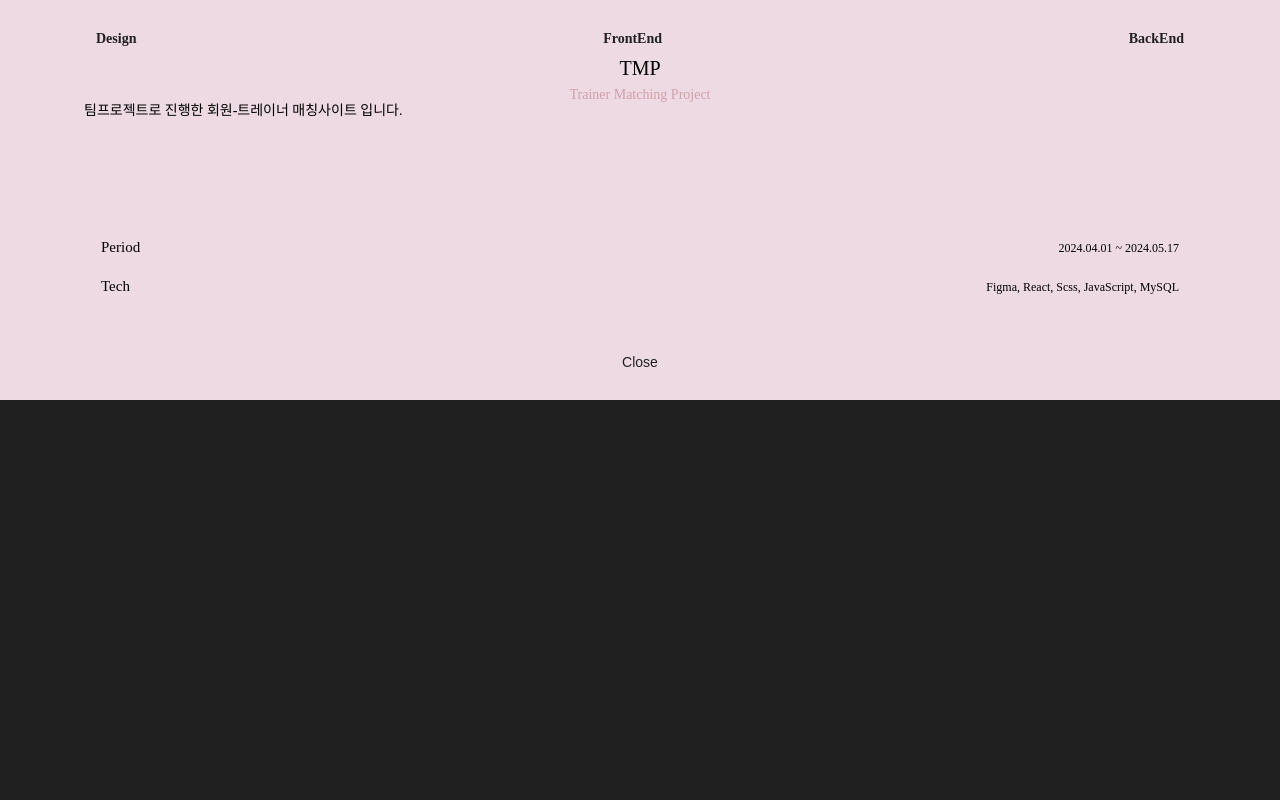
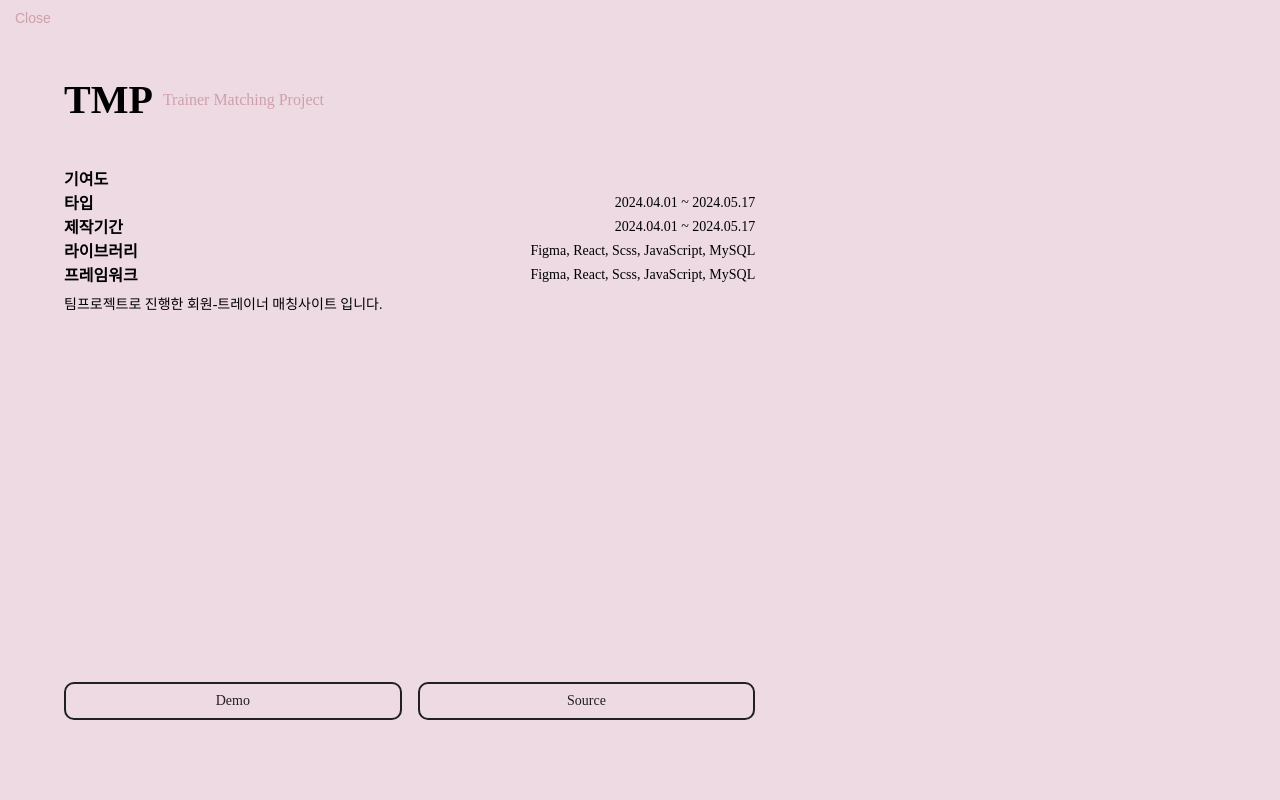
Before and after one commit to gaebonglee/frontend_portfolio, a React (Create React App) app: page / in a window 1280 px wide. Both pictures are taken after a click on the element 247 px from the left and 780 px from the top of the page. Shown: the top 800 px of the page. Built offline with nearby package versions, Linux system fonts and the light colour scheme.

Commit message:
detail 레이아웃 잡는 중..

```diff
--- a/src/components/projects/ProjectDetail.tsx
+++ b/src/components/projects/ProjectDetail.tsx
@@ -1,5 +1,6 @@
-import { ProjectType, projects } from "data/Project";
+import { ProjectType } from "data/Project";
 import "../../styles/components/projects/ProjectsDetail.scss";
+import { useState } from "react";
 
 interface ProjectDetailProps {
   project: ProjectType;
@@ -10,45 +11,62 @@ export default function ProjectDetail({
   project,
   onClose,
 }: ProjectDetailProps) {
+  const [isClosing, setIsClosing] = useState(false);
+
+  const handleClose = () => {
+    setIsClosing(true);
+    setTimeout(() => {
+      onClose();
+    }, 500);
+  };
+
   return (
-    <section className="section--projects-detail-Home">
+    <section className="section--project-detail-Home">
       <div className="padding-global is-full-height">
-        <div className="project-wrap-content--info">
-          <div className="myWork-wrap">
-            <div className={`myWork ${project.design ? "true" : "false"}`}>
-              <a>Design</a>
-            </div>
-            <div className={`myWork ${project.frontEnd ? "true" : "false"}`}>
-              <a>FrontEnd</a>
-            </div>
-            <div className={`myWork ${project.backEnd ? "true" : "false"}`}>
-              <a>BackEnd</a>
-            </div>
-          </div>
+        <div className="detail-content">
+          <button className="detail-content-close-btn" onClick={handleClose}>
+            Close
+          </button>
+          <div className="detail-content--info">
             <div className="title-wrap">
               <div className="title">{project.title}</div>
               <div className="subTitle">{project.subTitle}</div>
             </div>
+            <div className="content-labels-wrap">
+              <div className="content-label">
+                <p className="info-label">기여도</p>
+                <a>{project.contribution}</a>
+              </div>
+              <div className="content-label">
+                <p className="info-label">타입</p>
+                <a>{project.period}</a>
+              </div>
+              <div className="content-label">
+                <p className="info-label">제작기간</p>
+                <a>{project.period}</a>
+              </div>
+              <div className="content-label">
+                <p className="info-label">라이브러리</p>
+                <a>{project.library}</a>
+              </div>
+              <div className="content-label">
+                <p className="info-label">프레임워크</p>
+                <a>{project.library}</a>
+              </div>
+            </div>
+
             <div className="description">
               <ul>
                 <li>{project.description}</li>
               </ul>
             </div>
-          <div className="period-wrap">
-            <h4>Period</h4>
-            <a>{project.period}</a>
-          </div>
-          <div className="tech-wrap">
-            <h4>Tech</h4>
-            <a>{project.tech}</a>
-          </div>
+
             <div className="link-wrap">
               <a href={project.projectLink}>Demo</a>
               <a href={project.githubLink}>Source</a>
             </div>
-          <button className="close-btn" onClick={onClose}>
-            Close
-          </button>
+          </div>
+          <div className="detail-content--img"></div>
         </div>
       </div>
     </section>
--- a/src/data/Project.ts
+++ b/src/data/Project.ts
@@ -4,13 +4,13 @@ export interface ProjectType {
   subTitle: string;
   description: string;
   period: string;
-  tech: string;
+  library: string;
+  framework: string;
   image: string;
   projectLink: string;
   githubLink: string;
-  design: boolean;
-  frontEnd: boolean;
-  backEnd: boolean;
+  contribution: string;
+  type: string;
 }
 
 export const projects = [
@@ -19,15 +19,15 @@ export const projects = [
     title: "TMP",
     subTitle: "Trainer Matching Project",
     description: "팀프로젝트로 진행한 회원-트레이너 매칭사이트 입니다.",
+    type: "",
     period: "2024.04.01 ~ 2024.05.17",
-    tech: "Figma, React, Scss, JavaScript, MySQL",
+    library: "Figma, React, Scss, JavaScript, MySQL",
+    framework: "",
     image: "/images/project/TMP.png",
     projectLink:
       "https://gayounglee.notion.site/Trainer-Matching-Project-PPT-6c02aff850184dbeb843dff6fd695f81",
     githubLink: "https://github.com/gaebonglee/TMP.git",
-    design: true,
-    frontEnd: true,
-    backEnd: true,
+    contribution: "",
   },
   {
     id: 2,
@@ -35,15 +35,15 @@ export const projects = [
     subTitle: "ShoppingMall",
     description:
       "개인프로젝트로 문자인증과 주소찾기 API를 활용한 쇼핑몰 사이트입니다.",
+    type: "",
     period: "2024.05.25 ~ 2024.06.14 (continue)",
-    tech: "React, Scss, JavaScript, API, MySQL",
+    library: "React, Scss, JavaScript, API, MySQL",
+    framework: "",
     image: "/images/qna/vision.png",
     projectLink:
       "https://gayounglee.notion.site/Luks-PPT-2ecadfde50dd4f1f9fc3e6fe6043708d?pvs=4",
     githubLink: "https://github.com/gaebonglee/luks.git",
-    design: true,
-    frontEnd: true,
-    backEnd: true,
+    contribution: "",
   },
   {
     id: 3,
@@ -51,47 +51,47 @@ export const projects = [
     subTitle: "WebSite",
     description:
       "웹사이트 기준으로 제작된 포트폴리오 사이트입니다.(반응형 업데이트 예정),웹사이트 기준으로 제작된 포트폴리오 사이트입니다.(반응형 업데이트 예정)",
+    type: "",
     period: "2024.08.04 ~ 2024.08.11",
-    tech: "React, TypeScript, Scss, GSAP",
+    library: "React, TypeScript, Scss, GSAP",
+    framework: "",
 
     image: "/images/project/TMP.png",
     projectLink: "https://gaebonglee.github.io/gayoung_portfolio/",
     githubLink: "https://github.com/gaebonglee/gayoung_portfolio.git",
-    design: true,
-    frontEnd: true,
-    backEnd: false,
+    contribution: "",
   },
   {
     id: 4,
     title: "Exchange Currency",
     subTitle: "Naver",
     description: "네이버의 <환율계산> 영역을 마크업한 결과물입니다.",
+    type: "",
     period: "2024.05.23 ~ 2024.05.24",
-    tech: "HTML5, CSS3, JavaScript",
+    library: "HTML5, CSS3, JavaScript",
+    framework: "",
 
     image: "/images/project/TMP.png",
     projectLink:
       "https://gaebonglee.github.io/gayoung_portfolio/exchangeCurrency/index.html",
     githubLink: "https://github.com/gaebonglee/exchangeCurrency.git",
-    design: false,
-    frontEnd: true,
-    backEnd: false,
+    contribution: "",
   },
   {
     id: 5,
     title: "Header",
     subTitle: "Kurly",
     description: "마켓컬리의 헤더부분을 마크업한 결과물입니다.",
+    type: "",
     period: "2024.06.28 ~ 2024.07.01",
-    tech: "HTML5, CSS3",
+    library: "HTML5, CSS3",
+    framework: "",
 
     image: "/images/project/TMP.png",
     projectLink:
       "https://gaebonglee.github.io/gayoung_portfolio/kurly/kurlyHeader/kurlyHeader.html",
     githubLink: "https://github.com/gaebonglee/kurly.git",
-    design: false,
-    frontEnd: true,
-    backEnd: false,
+    contribution: "",
   },
   {
     id: 6,
@@ -99,31 +99,31 @@ export const projects = [
     subTitle: "Kurly",
     description:
       "마켓컬리의 카테고리 영역을 마크업한 결과물입니다. 24시간마다 시간이 리셋됩니다.",
+    type: "",
     period: "2024.06.28 ~ 2024.07.01",
-    tech: "HTML5, CSS3, JavaScript",
+    library: "HTML5, CSS3, JavaScript",
+    framework: "",
 
     image: "/images/project/TMP.png",
     projectLink: `https://gaebonglee.github.io/gayoung_portfolio/kurly/timerProduct/timerProduct.html`,
     githubLink: "https://github.com/gaebonglee/kurly.git",
-    design: false,
-    frontEnd: true,
-    backEnd: false,
+    contribution: "",
   },
   {
     id: 7,
     title: "Category",
     subTitle: "Kurly",
     description: "마켓컬리의 카테고리 영역을 마크업한 결과물입니다.",
+    type: "",
     period: "2024.06.28 ~ 2024.07.01",
-    tech: "HTML5, CSS3, JavaScript",
+    library: "HTML5, CSS3, JavaScript",
+    framework: "",
 
     image: "/images/project/TMP.png",
     projectLink:
       "https://gaebonglee.github.io/gayoung_portfolio/kurly/kurlyCategory/category.html",
     githubLink: "https://github.com/gaebonglee/kurly.git",
-    design: false,
-    frontEnd: true,
-    backEnd: false,
+    contribution: "",
   },
   {
     id: 8,
@@ -131,14 +131,14 @@ export const projects = [
     subTitle: "Task Management",
     description:
       "반응형으로 구현한 My To Do List 입니다. 할 일의 추가, 완료, 삭제 가능합니다.",
+    type: "",
     period: "2024.07.18 ~ 2024.07.19",
-    tech: "HTML5, CSS3, JavaScript",
+    library: "HTML5, CSS3, JavaScript",
+    framework: "",
     image: "/images/project/TMP.png",
     projectLink:
       "https://gaebonglee.github.io/gayoung_portfolio/toDoList/myToDoList.html",
     githubLink: "https://github.com/gaebonglee/toDoList.git",
-    design: false,
-    frontEnd: true,
-    backEnd: false,
+    contribution: "",
   },
 ];
--- a/src/pages/Portfolio.tsx
+++ b/src/pages/Portfolio.tsx
@@ -3,8 +3,6 @@ import AboutSection from "./About";
 import UseSkills from "components/skills/UseSkills";
 import Projects from "components/projects/Projects";
 import "../styles/pages/Portfolio.scss";
-import TestPage from "components/projects/TestPage";
-
 
 export default function Portfolio() {
   return (
@@ -13,7 +11,6 @@ export default function Portfolio() {
       <AboutSection />
       <UseSkills /> */}
       <Projects />
-      {/* <TestPage/> */}
     </main>
   );
 }
--- a/src/styles/components/projects/ProjectsDetail.scss
+++ b/src/styles/components/projects/ProjectsDetail.scss
@@ -11,76 +11,74 @@
   transform: translateX(100%); // 기본 위치는 화면 밖
   z-index: 10;
   transition: transform 0.3s ease;
-
-  .close-btn {
-    padding: 10px 15px;
-    font-size: 14px;
-    background-color: $default-pink;
-    color: $black;
-    border: none;
-    border-radius: 5px;
-    cursor: pointer;
-
-    &:hover {
-      background-color: $purple-gray;
-      color: $default-pink;
-    }
-  }
 }
 
 // --------- project detail --------- \\
 
-.section--projects-detail-Home {
+.section--project-detail-Home {
   background-color: #eddae2;
-  height:50vh;
+  height: 100%;
+  transform: translateX(0);
+  transition: transform 0.5s ease;
+  position: relative;
 }
-.project-wrap-content--info {
-  display: flex;
-  flex-direction: column;
-  box-sizing: border-box;
-  height: 100%;
-  padding: 20px;
+.section--project-detail-Home.closing {
+  transform: translateX(100%); // 닫을 때 오른쪽으로 이동
 }
 
-.myWork-wrap {
+.detail-content {
   display: flex;
-  justify-content: space-between;
-
-  .myWork {
-    padding: 10px;
-    border-radius: 25px;
-    font-size: 14px;
-    font-weight: 600;
-
-    &.true {
-      border: 2px solid $default-pink;
-      background-color: $default-pink;
-      color: $black;
-    }
-
-    &.false {
-      border: 2px solid $default-pink;
-      background-color: $purple-gray;
-      color: $gray;
-    }
+  width: 100%;
+  height: 100%;
+  &--img {
+    flex: 4; // 전체의 40%를 차지
+    background-size: cover; // 이미지 크기 조정
+    background-position: center;
+  }
+  &--info {
+    flex: 6;
+    display: flex;
+    flex-direction: column;
+    box-sizing: border-box;
+    height: 100%;
+    padding: 5rem 0;
   }
 }
 
 .title-wrap {
   display: flex;
-  flex-direction: column;
   align-items: center;
+
   gap: 10px;
   .title {
-    font-size: 20px;
+    font-size: 2.5rem;
+    font-weight: 600;
   }
   .subTitle {
-    font-size: 14px;
+    font-size: 1rem;
     color: $point-pink;
   }
 }
 
+.content-labels-wrap {
+  padding-top: 3rem;
+}
+.content-label {
+  display: flex;
+  line-height: 1.5;
+  justify-content: space-between;
+  .info-label {
+    font-size: 16px;
+    font-weight: 600;
+  }
+  a {
+    font-size: 14px;
+    font-weight: 500;
+  }
+}
+
 .description {
+  padding-top: 1vh;
   flex-grow: 1;
   display: flex;
   flex-direction: column;
@@ -91,37 +89,41 @@
   }
 }
 
-.period-wrap,
-.tech-wrap {
+.link-wrap {
   display: flex;
-  justify-content: space-between;
-  align-items: center;
-  padding: 10px 15px;
-  border: 2px solid $default-pink;
-  border-radius: 10px;
-  h4 {
-    font-size: 15px;
+  gap: 1rem;
+  a {
+    flex: 1;
+    text-decoration: none;
+    color: $black;
+    padding: 10px 15px;
+    border: 2px solid $black;
+    border-radius: 10px;
+    font-size: 14px;
+    text-align: center;
+    align-items: center;
   }
-  a {
-    font-size: 12px;
+  a:hover {
+    background-color: $black;
+    color: $default-pink;
+    transition: 0.25s ease;
   }
 }
 
-.link-wrap {
-  display: flex;
-  justify-content: space-around;
-  a {
-    text-decoration: none;
-    color: $default-pink;
-    padding: 10px 15px;
-    border: 2px solid $default-pink;
-    border-radius: 20px;
-    font-size: 14px;
-    font-weight: 600;
-  }
-  a:hover {
-    background-color: $default-pink;
-    color: $black;
-    transition: 0.5s ease;
+.detail-content-close-btn {
+  position: absolute;
+  top: 0;
+  left: 0;
+  padding: 10px 15px;
+  font-size: 14px;
+  color: $point-pink;
+  border: none;
+  border-radius: 5px;
+  background-color: $default-pink;
+  cursor: pointer;
+
+  &:hover {
+    color: $dark-pink;
+    transition: 0.25s ease;
   }
 }
```
Also changed, not shown: src/components/projects/TestPage.tsx (deleted, +0 -118 lines), src/styles/components/projects/TestPage.scss (deleted, +0 -9 lines). Lines whose indentation alone changed are shown as unchanged.
